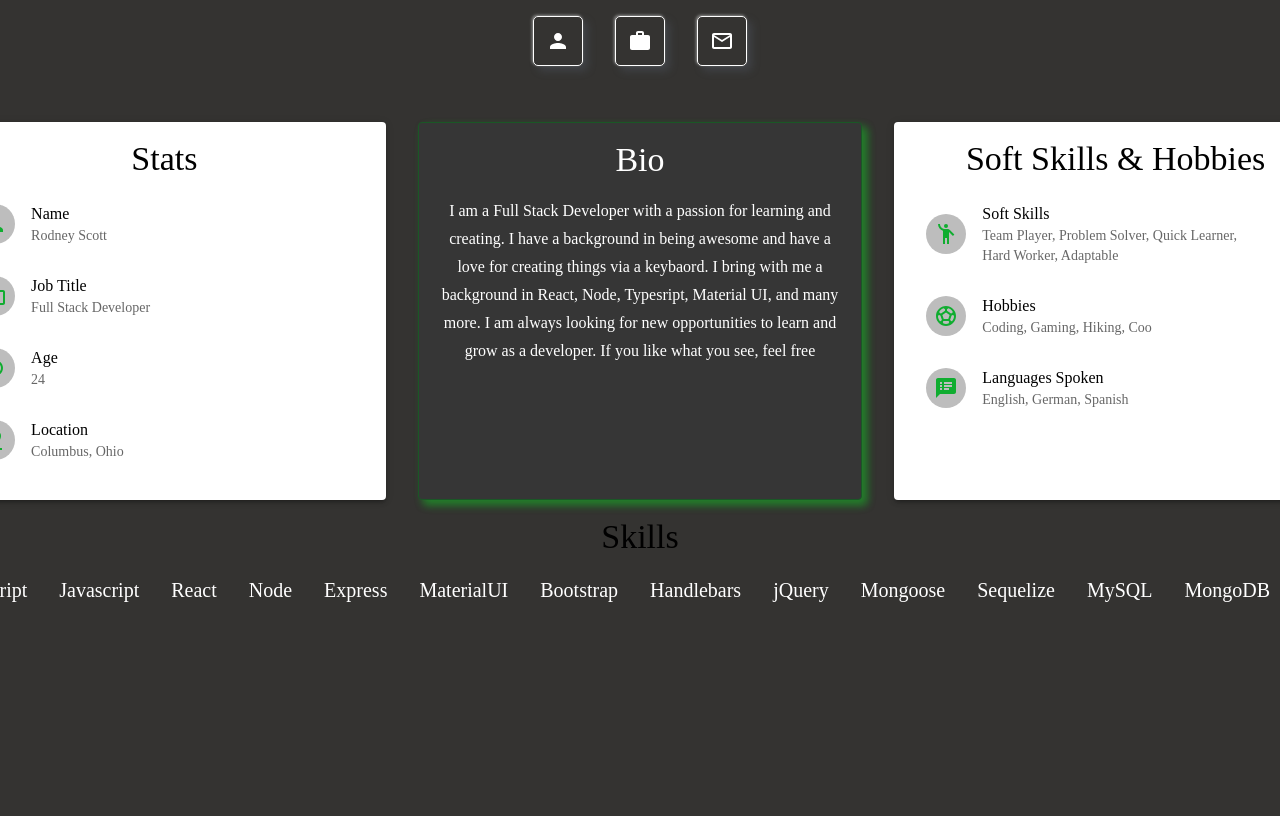
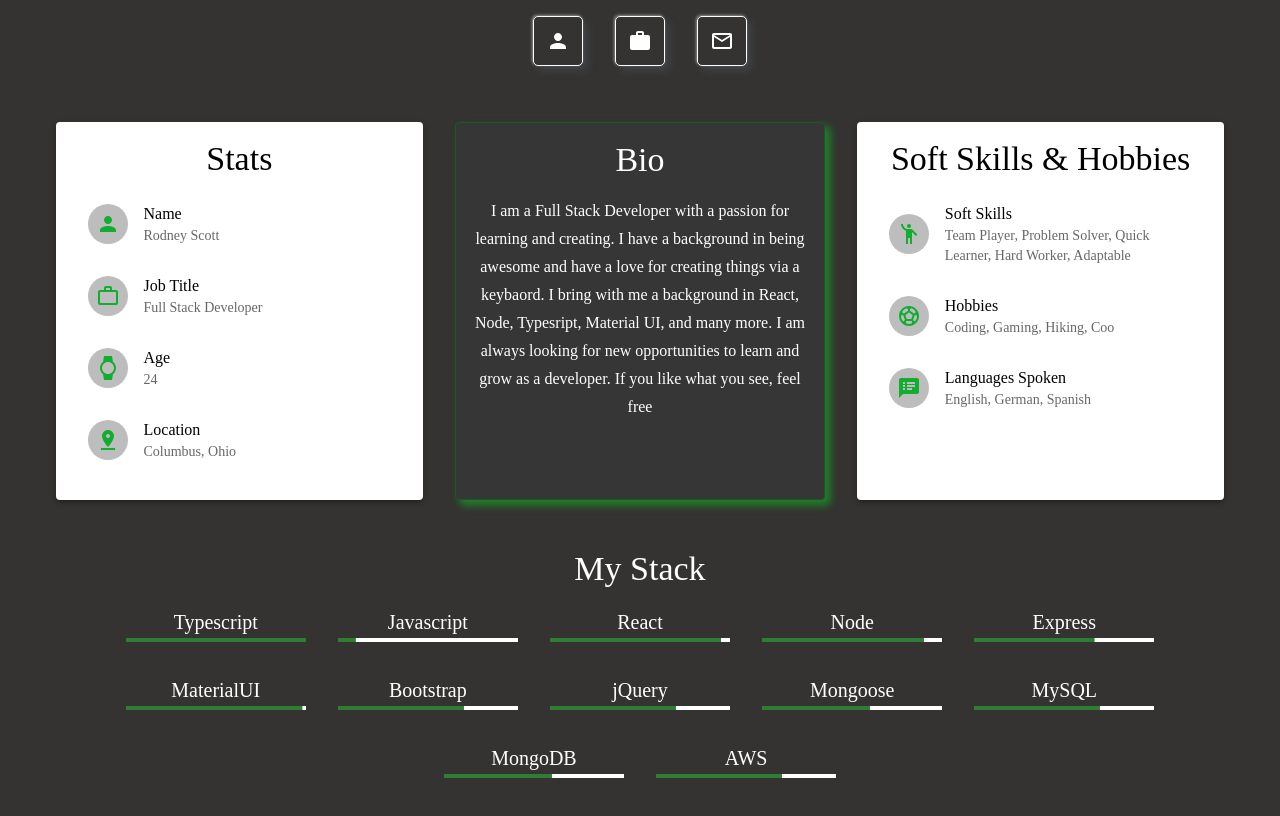
Before and after one commit to Rod0352/rsPortfolio, a React (Create React App) app: page / in a window 1280 px wide. Shown: the top 816 px of the page. Built offline with nearby package versions, Linux system fonts and the light colour scheme.

Commit message:
Linear progress added

```diff
--- a/src/components/SideBar.tsx
+++ b/src/components/SideBar.tsx
@@ -26,7 +26,7 @@ export const SideBar = () => {
       }}
     >
       {icons.map((icon, index) => (
-        <Tooltip title={icon.name} placement="right">
+        <Tooltip title={icon.name} key={index} placement="right">
           <IconButton
             size={"large"}
             key={index}
--- a/src/pages/AboutMe.tsx
+++ b/src/pages/AboutMe.tsx
@@ -11,23 +11,22 @@ import { Box, LinearProgress, List, Paper, Typography } from "@mui/material";
 import React, { useEffect, useState } from "react";
 import { IconsList } from "../components/IconsList";
 import { slowLetterReveal } from "../utils/staggeringText";
+import { set } from "lodash";
 
 export const AboutMe = () => {
   const SkillsProgress = [
     { Typescript: 100 },
-    { Javascript: 100 },
+    { Javascript: 10 },
     { React: 95 },
     { Node: 90 },
     { Express: 67 },
     { MaterialUI: 98 },
     { Bootstrap: 70 },
-    { Handlebars: 50 },
     { jQuery: 70 },
     { Mongoose: 60 },
-    { Sequelize: 50 },
     { MySQL: 70 },
     { MongoDB: 60 },
-    { Aws: 60 },
+    { AWS: 70 },
   ];
   const bio = {
     description: {
@@ -229,40 +228,46 @@ export const AboutMe = () => {
           </List>
         </Paper>
       </Box>
-      <Box>
-        <Typography variant="h4" sx={{ textAlign: "center" }}>
-          Skills
+      <Box
+        sx={{
+          marginTop: "2rem",
+        }}
+      >
+        <Typography variant="h4" sx={{ textAlign: "center", color: "white" }}>
+          My Stack
         </Typography>
         <Box
           sx={{
             display: "flex",
-            flexFlow: {
-              xs: "column nowrap",
-              sm: "column nowrap",
-              md: "row nowrap",
-              lg: "row nowrap",
-              xl: "row nowrap",
-            },
+            flexWrap: "wrap",
+            justifyContent: "center",
             maxHeight: "100%",
-            overflow: "auto",
           }}
         >
           {SkillsProgress.map((skill, index) => (
             <Box
+              key={index}
               sx={{
-                display: "grid",
-                gridTemplateColumns: "2fr 2fr",
-                alignItems: "center",
+                display: "flex",
+                flexWrap: "wrap",
                 justifyContent: "center",
-                backgroundColor: "#343331",
                 margin: "1rem",
+                width: "15%",
                 color: "#fff",
               }}
             >
-              <Typography variant="h6" sx={{ textAlign: "center" }}>
+              <Typography
+                variant="h6"
+                sx={{ textAlign: "right", color: "white" }}
+              >
                 {Object.keys(skill)}
               </Typography>
-              <LinearProgress variant="determinate" value={50} />
+              <LinearProgress
+                sx={{ width: "100%", backgroundColor: "#fff" }}
+                variant="determinate"
+                color="success"
+                value={Object.values(skill).reduce((acc, curr) => acc + curr)}
+              />
             </Box>
           ))}
         </Box>
```
